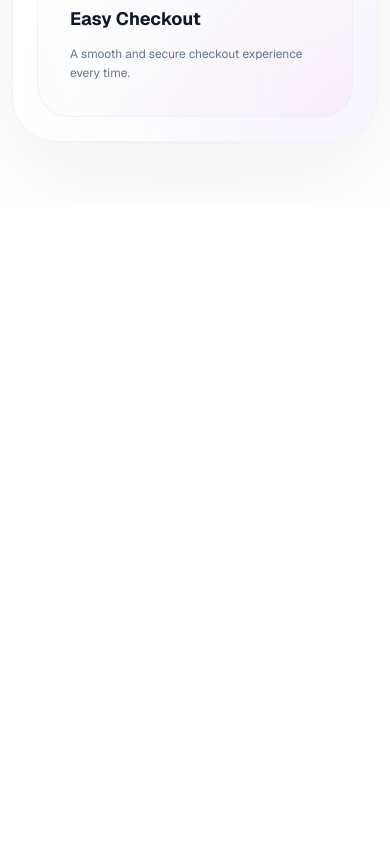
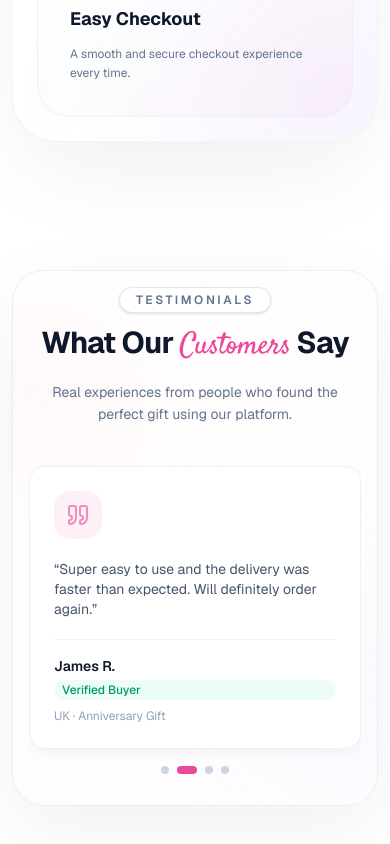
Before and after one commit to mahdi9162/Giftly-Client-Side, a Next.js app: page / in a window 390 px wide. Shown: the part 8293-9137 px from the top of the page. Before the commit the page ends 8499 px from the top, so only its background shows below. Built offline with nearby package versions, Linux system fonts and the light colour scheme.

Commit message:
feat: implement Testimonials section with swiper\

```diff
--- a/package.json
+++ b/package.json
@@ -13,7 +13,8 @@
     "lucide-react": "^0.577.0",
     "next": "16.1.7",
     "react": "19.2.3",
-    "react-dom": "19.2.3"
+    "react-dom": "19.2.3",
+    "swiper": "^12.1.2"
   },
   "devDependencies": {
     "@tailwindcss/postcss": "^4.2.1",
--- a/src/app/page.tsx
+++ b/src/app/page.tsx
@@ -2,6 +2,7 @@ import AIHowItWorks from '@/components/home/AIHowItWorks';
 import CategorySection from '@/components/home/CategorySection';
 import FeaturedProducts from '@/components/home/FeaturedProducts';
 import HeroSection from '@/components/home/HeroSection';
+import Testimonials from '@/components/home/Testimonials';
 import WhyChooseUs from '@/components/home/WhyChooseUs';
 import Navbar from '@/components/shared/Navbar';
 
@@ -25,6 +26,7 @@ export default function Home() {
       <FeaturedProducts />
       <AIHowItWorks />
       <WhyChooseUs />
+      <Testimonials />
     </>
   );
 }
--- a/src/components/home/Testimonials.tsx
+++ b/src/components/home/Testimonials.tsx
@@ -0,0 +1,154 @@
+'use client';
+
+import { Swiper, SwiperSlide } from 'swiper/react';
+import { Pagination, Autoplay } from 'swiper/modules';
+import { Quote } from 'lucide-react';
+import Container from '../shared/Container';
+
+import 'swiper/css';
+import 'swiper/css/pagination';
+
+const testimonials = [
+  {
+    id: 1,
+    name: 'Sarah K.',
+    label: 'Verified Buyer',
+    context: 'USA · Birthday Gift',
+    text: 'The AI suggestions were spot on! Found the perfect birthday gift in seconds.',
+  },
+  {
+    id: 2,
+    name: 'James R.',
+    label: 'Verified Buyer',
+    context: 'UK · Anniversary Gift',
+    text: 'Super easy to use and the delivery was faster than expected. Will definitely order again.',
+  },
+  {
+    id: 3,
+    name: 'Emily T.',
+    label: 'Verified Buyer',
+    context: 'Canada · Romantic Gift',
+    text: 'Loved the experience. The recommendations actually felt personalized and thoughtful.',
+  },
+  {
+    id: 4,
+    name: 'Mark L.',
+    label: 'Verified Buyer',
+    context: 'Australia · Family Gift',
+    text: 'Bought a gift for my mom and she absolutely loved it. The whole process was seamless.',
+  },
+];
+
+const Testimonials = () => {
+  return (
+    <Container>
+      <section className="py-16 md:py-20 px-3 md:px-0">
+
+        {/* Framed wrapper */}
+        <div className="relative overflow-hidden rounded-4xl border border-slate-200/70 bg-linear-to-br from-white via-rose-50/20 to-violet-50/20 shadow-[0_24px_80px_rgba(15,23,42,0.06)] p-4 sm:p-6 lg:p-10">
+
+          {/* Corner glow blobs */}
+          <div className="pointer-events-none absolute -left-16 top-10 h-40 w-40 rounded-full bg-rose-200/20 blur-3xl" />
+          <div className="pointer-events-none absolute -right-16 bottom-10 h-40 w-40 rounded-full bg-violet-200/15 blur-3xl" />
+
+          {/* Centered heading */}
+          <div className="relative mx-auto max-w-2xl text-center">
+            <p className="mb-3 inline-flex rounded-full border border-slate-200 bg-white px-4 py-1 text-xs font-semibold uppercase tracking-[0.22em] text-slate-500 shadow-sm">
+              Testimonials
+            </p>
+
+            <h2 className="text-3xl font-bold tracking-tight text-slate-900 md:text-5xl">
+              What Our{' '}
+              <span className="font-script font-normal text-primary">Customers</span>{' '}
+              Say
+            </h2>
+
+            <p className="mx-auto mt-4 text-sm leading-relaxed text-slate-500 md:text-base md:leading-7">
+              Real experiences from people who found the perfect gift using our platform.
+            </p>
+          </div>
+
+          {/* Swiper */}
+          <div className="relative mt-10">
+            <Swiper
+              modules={[Pagination, Autoplay]}
+              spaceBetween={20}
+              slidesPerView={1}
+              centeredSlides={true}
+              loop={true}
+              autoplay={{ delay: 3500, disableOnInteraction: false }}
+              pagination={{ clickable: true }}
+              breakpoints={{
+                768:  { slidesPerView: 2, spaceBetween: 20, centeredSlides: false },
+                1024: { slidesPerView: 3, spaceBetween: 24, centeredSlides: false },
+              }}
+              className="!pb-10 testimonials-swiper"
+            >
+              {testimonials.map((item) => (
+                <SwiperSlide key={item.id} className="h-auto">
+                  <div className="group flex h-full flex-col rounded-2xl border border-slate-200/60 bg-white p-6 shadow-[0_4px_16px_-4px_rgba(15,23,42,0.07)] transition-all duration-300 hover:-translate-y-1 hover:shadow-[0_12px_32px_-8px_rgba(15,23,42,0.11)]">
+
+                    {/* Quote icon */}
+                    <div className="mb-5 flex h-12 w-12 items-center justify-center rounded-2xl bg-primary/8 text-primary/60">
+                      <Quote className="h-6 w-6" strokeWidth={2} />
+                    </div>
+
+                    {/* Review text */}
+                    <p className="flex-1 text-sm md:text-base md:leading-7 text-slate-600">
+                      &ldquo;{item.text}&rdquo;
+                    </p>
+
+                    {/* Divider + user info */}
+                    <div className="mt-5 border-t border-slate-100 pt-4">
+                      <p className="text-sm font-semibold text-slate-900">{item.name}</p>
+                      <div className="mt-1 flex flex-col md:flex-row md:items-center gap-2">
+                        {/* Verified badge */}
+                        <span className="inline-flex items-center rounded-full bg-emerald-50 px-2 py-0.5 text-xs font-medium text-emerald-600">
+                          {item.label}
+                        </span>
+                        <span className="text-xs text-slate-400">{item.context}</span>
+                      </div>
+                    </div>
+
+                  </div>
+                </SwiperSlide>
+              ))}
+            </Swiper>
+          </div>
+
+        </div>
+      </section>
+
+      {/* Swiper pagination dot styles + active slide emphasis */}
+      <style jsx global>{`
+        .testimonials-swiper .swiper-pagination-bullet {
+          background: #cbd5e1;
+          opacity: 1;
+          transition: all 0.3s ease;
+        }
+        .testimonials-swiper .swiper-pagination-bullet-active {
+          background: #ec4899;
+          width: 20px;
+          border-radius: 4px;
+        }
+        .testimonials-swiper .swiper-slide {
+          opacity: 0.5;
+          transform: scale(0.97);
+          transition: opacity 0.3s ease, transform 0.3s ease;
+        }
+        .testimonials-swiper .swiper-slide-active {
+          opacity: 1;
+          transform: scale(1);
+        }
+        @media (min-width: 768px) {
+          .testimonials-swiper .swiper-slide {
+            opacity: 1;
+            transform: scale(1);
+          }
+        }
+      `}</style>
+    </Container>
+  );
+};
+
+export default Testimonials;
```
Also changed, not shown: 1 other file (tests, documents, lock files or other folders).
